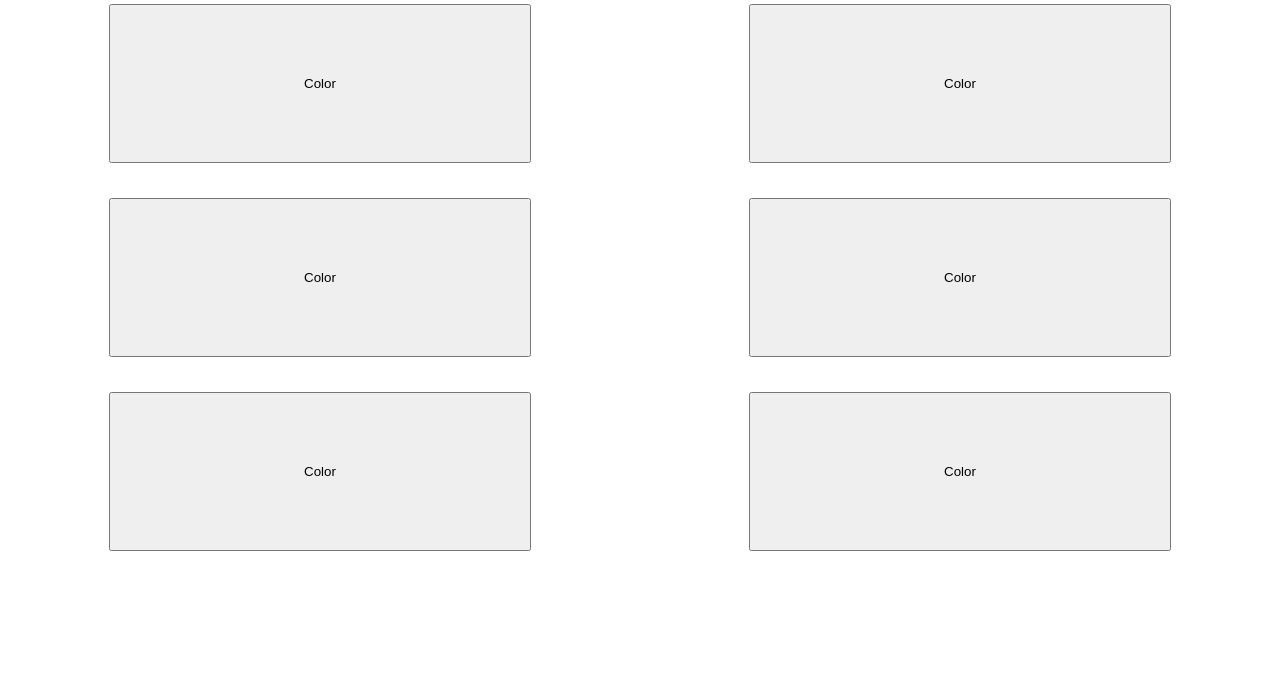
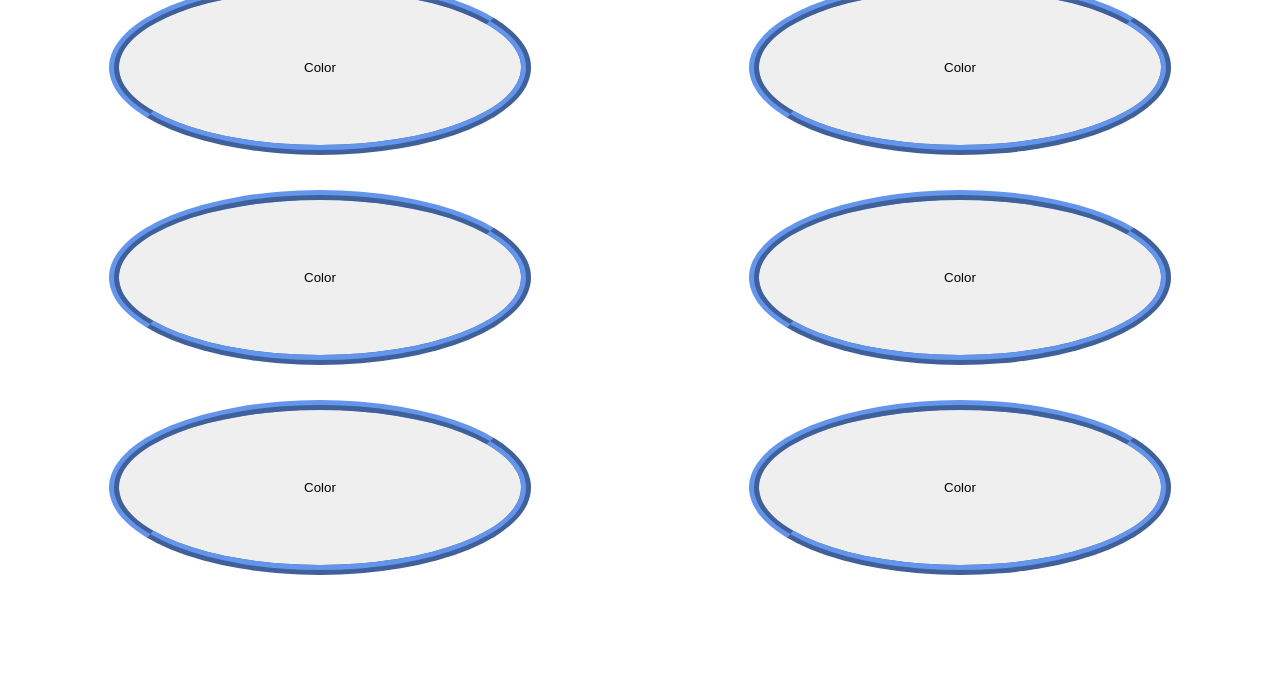
Before and after one commit to Bryandalton/Paint-your-mood, a plain HTML site: page index.html in a window 1280 px wide. Shown: the part 125-800 px from the top of the page. Drawn offline with Linux system fonts and the light colour scheme.

Commit message:
readme psuedo-code and rounded borders on buttons

```diff
--- a/assets/style.css
+++ b/assets/style.css
@@ -10,6 +10,9 @@
 .color-btn {
     margin-top: 35px;
     padding: 70px;
+    border-radius: 100%;
+    border: solid 10px cornflowerblue;
+    border-style: ridge;
 }
  h1 {
     font-size: 5rem;
```
Also changed, not shown: 1 other file.
